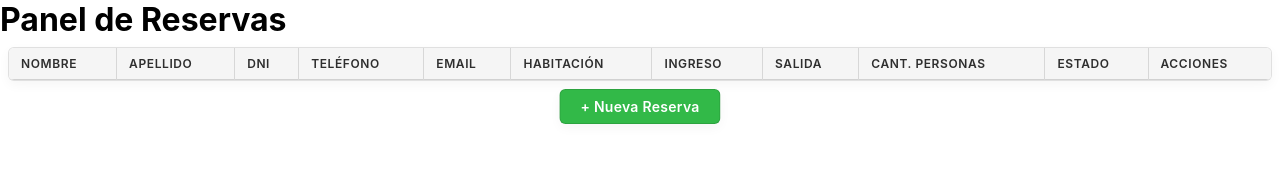
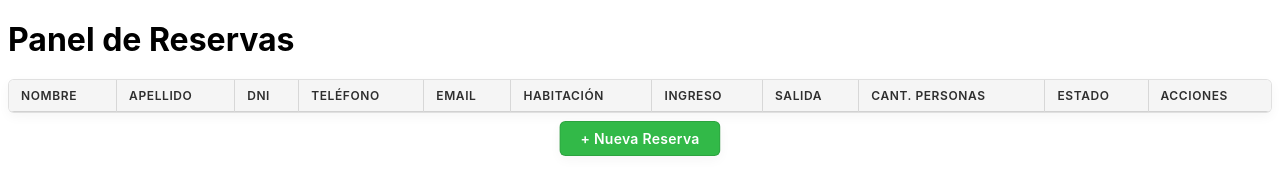
Before and after one commit to LucasIbanez13/Trabajo-Practico-Hotel, a website with bundled scripts: page frontend/index.html in a window 1280 px wide. Built offline with nearby package versions, Linux system fonts and the light colour scheme; no server answers.

Commit message:
estilo: cambios menores de padding

```diff
--- a/frontend/css/style.css
+++ b/frontend/css/style.css
@@ -23,12 +23,22 @@
     font-family: 'Inter', sans-serif;
 }
 
+body {
+
+    padding: 0.5rem;
+}
+
+.header__title {
+    padding: 0.75rem 0;
+}
+
 #panel {
     display: flex;
     flex-direction: column;
     width: 100%;
-    padding: 0.5rem;
+    padding: 0.5rem 0;
 }
+
 
 .table-container {
     width: 100%;
```
